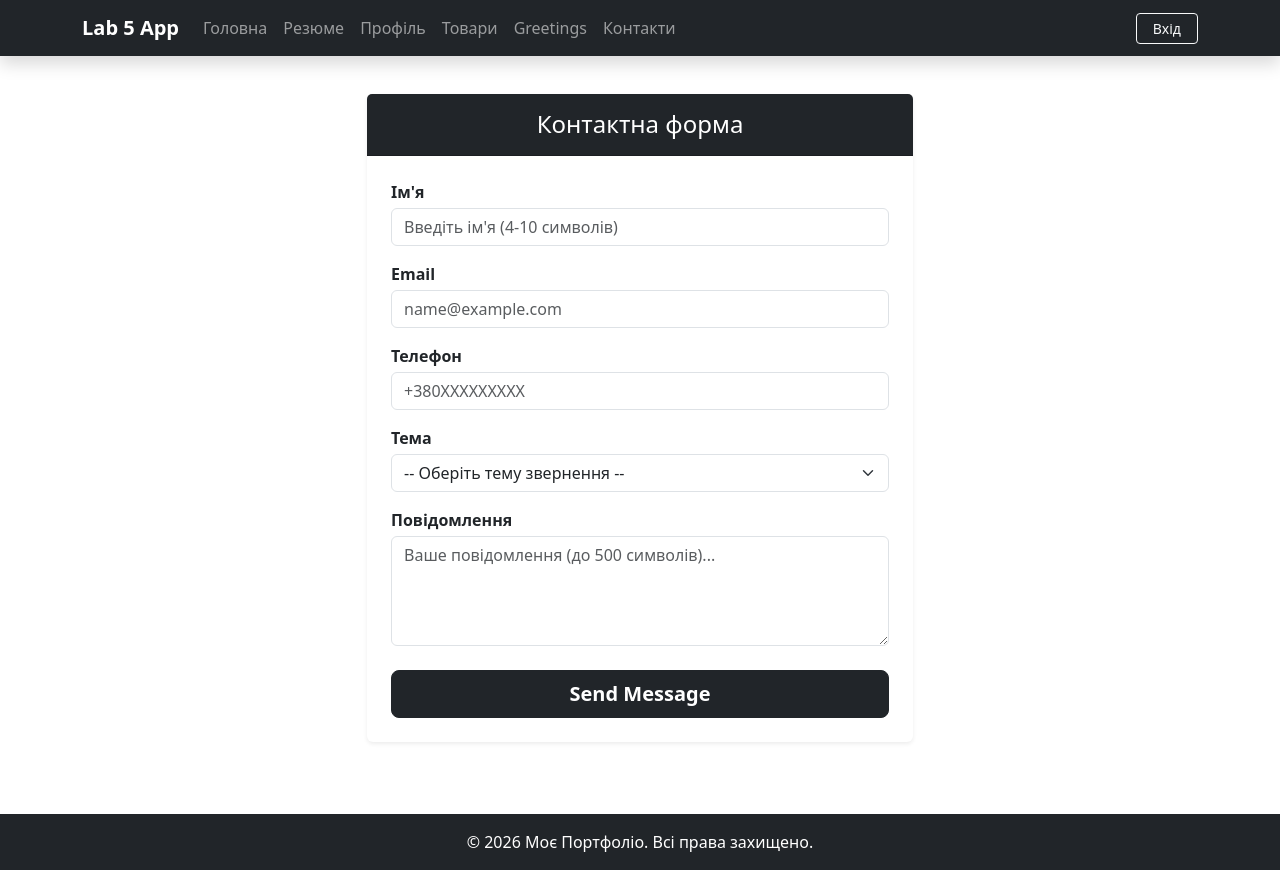
After one commit to AndriiPerehinets/flask-app-lab, a Flask app: page /contact in a window 1280 px wide. The commit adds this page. Run offline with Flask 3, Linux system fonts and the light colour scheme; some libraries are stand-ins or nearby versions.

Commit message:
Task 1 completed

```diff
--- /dev/null
+++ b/app/forms.py
@@ -0,0 +1,65 @@
+from flask_wtf import FlaskForm
+from wtforms import StringField, TextAreaField, SelectField, SubmitField
+from wtforms.validators import DataRequired, Length, Regexp
+
+# Підтримка Email валідатора з безпечним fallback, якщо не встановлений email-validator
+try:
+    from wtforms.validators import Email
+    _test = Email()
+except Exception:
+    def Email(message="Некоректний формат email адреси"):
+        return Regexp(r'^[\w\.-]+@[\w\.-]+\.\w+$', message=message)
+
+
+class ContactForm(FlaskForm):
+    """
+    WTF-форма для зв'язку .
+    Вимоги до полів:
+    - name: Обов'язкове, довжина min=4, max=10
+    - email: Обов'язкове, пошта
+    - phone: Формат +380?????????
+    - subject: SelectField із випадаючим списком тем
+    - message: Обов'язкове, довжина до 500 символів
+    """
+    name = StringField(
+        "Ім'я",
+        validators=[
+            DataRequired(message="Поле ім'я є обов'язковим"),
+            Length(min=4, max=10, message="Довжина імені повинна бути від 4 до 10 символів")
+        ]
+    )
+    email = StringField(
+        "Email",
+        validators=[
+            DataRequired(message="Поле email є обов'язковим"),
+            Email(message="Введіть коректну адресу електронної пошти")
+        ]
+    )
+    phone = StringField(
+        "Телефон",
+        validators=[
+            DataRequired(message="Поле телефону є обов'язковим"),
+            Regexp(r'^\+380\d{9}$', message="Формат телефону повинен бути +380XXXXXXXXX (наприклад, +380501234567)")
+        ]
+    )
+    subject = SelectField(
+        "Тема",
+        choices=[
+            ('', '-- Оберіть тему звернення --'),
+            ('general', 'Загальні питання'),
+            ('support', 'Технічна підтримка'),
+            ('partnership', 'Співпраця та партнерство'),
+            ('feedback', 'Відгуки та пропозиції')
+        ],
+        validators=[
+            DataRequired(message="Будь ласка, оберіть тему повідомлення")
+        ]
+    )
+    message = TextAreaField(
+        "Повідомлення",
+        validators=[
+            DataRequired(message="Поле повідомлення є обов'язковим"),
+            Length(max=500, message="Довжина повідомлення не повинна перевищувати 500 символів")
+        ]
+    )
+    submit = SubmitField("Send Message")
--- /dev/null
+++ b/app/templates/contact.html
@@ -0,0 +1,33 @@
+{% extends "base.html" %}
+{% from "render_field.html" import render_field %}
+
+{% block title %}Контактна форма{% endblock %}
+
+{% block content %}
+<div class="row justify-content-center">
+    <div class="col-md-8 col-lg-6">
+        <div class="card shadow-sm border-0">
+            <div class="card-header bg-dark text-white py-3">
+                <h4 class="mb-0 text-center">Контактна форма</h4>
+            </div>
+            <div class="card-body p-4">
+                <form action="{{ url_for('contact') }}" method="POST" novalidate>
+                    {{ form.hidden_tag() }}
+
+                    <dl class="mb-0">
+                        {{ render_field(form.name, class="form-control", placeholder="Введіть ім'я (4-10 символів)") }}
+                        {{ render_field(form.email, class="form-control", placeholder="name@example.com") }}
+                        {{ render_field(form.phone, class="form-control", placeholder="+380XXXXXXXXX") }}
+                        {{ render_field(form.subject, class="form-select") }}
+                        {{ render_field(form.message, class="form-control", rows="4", placeholder="Ваше повідомлення (до 500 символів)...") }}
+                    </dl>
+
+                    <div class="d-grid mt-4">
+                        {{ form.submit(class="btn btn-dark btn-lg py-2 fw-semibold") }}
+                    </div>
+                </form>
+            </div>
+        </div>
+    </div>
+</div>
+{% endblock %}
--- a/app/templates/nav.html
+++ b/app/templates/nav.html
@@ -1,7 +1,8 @@
 <nav class="navbar navbar-expand-lg navbar-dark bg-dark fixed-top shadow">
     <div class="container">
-        <a class="navbar-brand fw-bold" href="{{ url_for('home') }}">Lab 4 App</a>
-        <button class="navbar-toggler" type="button" data-bs-toggle="collapse" data-bs-target="#navbarNav" aria-controls="navbarNav" aria-expanded="false" aria-label="Toggle navigation">
+        <a class="navbar-brand fw-bold" href="{{ url_for('home') }}">Lab 5 App</a>
+        <button class="navbar-toggler" type="button" data-bs-toggle="collapse" data-bs-target="#navbarNav"
+            aria-controls="navbarNav" aria-expanded="false" aria-label="Toggle navigation">
             <span class="navbar-toggler-icon"></span>
         </button>
         <div class="collapse navbar-collapse" id="navbarNav">
@@ -26,10 +27,13 @@
                 <li class="nav-item">
                     <a class="nav-link" href="{{ url_for('users.greetings', name='Student', age=20) }}">Greetings</a>
                 </li>
+                <!-- Контактна форма -->
+                <li class="nav-item">
+                    <a class="nav-link" href="{{ url_for('contact') }}">Контакти</a>
+                </li>
             </ul>
 
             <ul class="navbar-nav ms-auto">
-                <!-- Сторінка входу / кнопка виходу з системи -->
                 {% if session.get('username') %}
                 <li class="nav-item d-flex align-items-center me-2">
                     <span class="navbar-text text-light small">
--- /dev/null
+++ b/app/templates/render_field.html
@@ -0,0 +1,15 @@
+{% macro render_field(field) %}
+<dt class="form-label fw-semibold mb-1">{{ field.label }}</dt>
+{% if field.errors %}
+<dd class="mb-3">
+  {{ field(style="background-color: #ffe6e6; border-color: #dc3545;") | safe }}
+  <ul class="list-unstyled mt-1 mb-0">
+    {% for error in field.errors %}
+    <li class="list-group-item list-group-item-danger py-1 px-2 mb-1 rounded small">{{ error }}</li>
+    {% endfor %}
+  </ul>
+</dd>
+{% else %}
+<dd class="mb-3">{{ field(**kwargs) | safe }}</dd>
+{% endif %}
+{% endmacro %}
--- a/app/views.py
+++ b/app/views.py
@@ -1,5 +1,20 @@
-from flask import render_template, request, redirect, url_for
+import logging
+import os
+from flask import render_template, request, redirect, url_for, flash
 from . import app
+from .forms import ContactForm
+
+contact_logger = logging.getLogger('contact_logger')
+contact_logger.setLevel(logging.INFO)
+
+if not contact_logger.handlers:
+    log_dir = os.path.dirname(os.path.dirname(os.path.abspath(__file__)))
+    log_file_path = os.path.join(log_dir, 'contact.log')
+    file_handler = logging.FileHandler(log_file_path, encoding='utf-8')
+    formatter = logging.Formatter('%(asctime)s - %(levelname)s - %(message)s')
+    file_handler.setFormatter(formatter)
+    contact_logger.addHandler(file_handler)
+
 
 @app.route('/')
 @app.route('/home')
@@ -9,20 +24,43 @@ def home():
     agent = request.user_agent
     return render_template("index.html", agent=agent)
 
+
 @app.route('/resume')
 def resume():
     """Сторінка резюме."""
     return render_template("resume.html")
 
-# Зручні редіректи для кореневих адрес на модуль users (Users Blueprint)
+
+@app.route('/contact', methods=['GET', 'POST'])
+def contact():
+    form = ContactForm()
+    if form.validate_on_submit():
+        contact_logger.info(
+            f"Успішна відправка форми: Name='{form.name.data}', Email='{form.email.data}', "
+            f"Phone='{form.phone.data}', Subject='{form.subject.data}', Message='{form.message.data}'"
+        )
+        flash("Ваше повідомлення успішно надіслано та збережено!", "success")
+        return redirect(url_for('contact'))
+
+    if request.method == 'POST':
+        contact_logger.warning(
+            f"Неуспішна спроба відправки форми: помилки={form.errors}"
+        )
+        flash("Помилка відправлення форми. Будь ласка, перевірте введені дані.", "danger")
+
+    return render_template("contact.html", form=form)
+
+
 @app.route('/login')
 def login_redirect():
     return redirect(url_for('users.login'))
+
 
 @app.route('/profile')
 def profile_redirect():
     return redirect(url_for('users.profile'))
 
+
 @app.route('/logout')
 def logout_redirect():
     return redirect(url_for('users.logout'))
```
Also changed, not shown: app/__init__.py (+12 -1 lines), 1 other file. Lines whose indentation alone changed are shown as unchanged.
